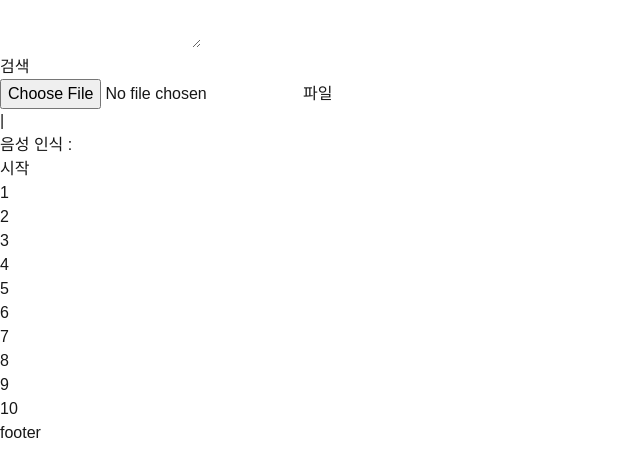
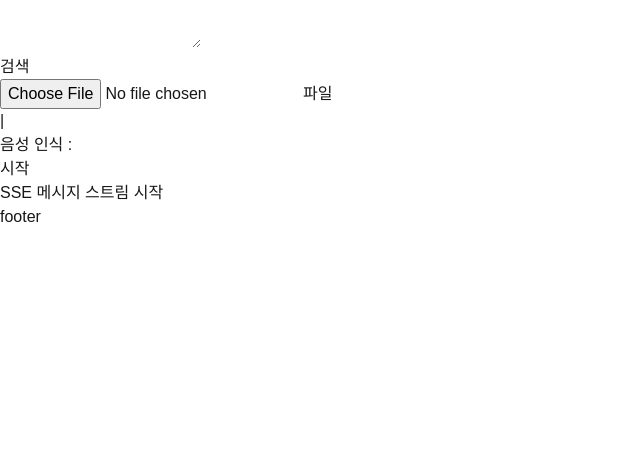
Before and after one commit to cplat-io/ai-agent-front, a Next.js app: page / in a window 1280 px wide. Shown: the top 476 px of the page, without its empty margins (0-640 px from the left). Built offline with nearby package versions, Linux system fonts and the light colour scheme.

Commit message:
[sse] feat: server sent event 로직 추가

```diff
--- a/next.config.ts
+++ b/next.config.ts
@@ -1,12 +1,10 @@
 import type { NextConfig } from "next";
 
+const isProduction = process.env.NODE_ENV === "production";
+
 const nextConfig: NextConfig = {
-  /* config options here */
-  output: "export",
-  assetPrefix:
-    process.env.NODE_ENV === "production"
-      ? "https://cplat-io.github.io/ai-agent-front/"
-      : "",
+  output: isProduction ? "export" : "standalone",
+  assetPrefix: isProduction ? "https://cplat-io.github.io/ai-agent-front/" : "",
 };
 
 export default nextConfig;
--- /dev/null
+++ b/src/app/api/sse/route.ts
@@ -0,0 +1,35 @@
+// FIXME: 정적 사이트 배포할 때는 서버 사이드 기능 사용 불가
+
+export {};
+
+// export async function GET() {
+//   const stream = new ReadableStream({
+//     start(controller) {
+//       let count = 0;
+//       const encoder = new TextEncoder();
+
+//       function sendEvent() {
+//         if (count >= 10) {
+//           controller.close();
+//           return;
+//         }
+
+//         const data = `data: ${JSON.stringify({ text: `Event ${count}` })}\n\n`;
+//         controller.enqueue(encoder.encode(data));
+//         count++;
+
+//         setTimeout(sendEvent, 1000);
+//       }
+
+//       sendEvent();
+//     },
+//   });
+
+//   return new Response(stream, {
+//     headers: {
+//       "Content-Type": "text/event-stream",
+//       "Cache-Control": "no-cache",
+//       Connection: "keep-alive",
+//     },
+//   });
+// }
--- a/src/app/page.tsx
+++ b/src/app/page.tsx
@@ -1,6 +1,7 @@
 "use client";
 
-import SpeechToText from "@/components/SpeechToText";
+import ServerSentEvent from "@/containers/ServerSentEvent";
+import SpeechToText from "@/containers/SpeechToText";
 import { useState } from "react";
 
 const Home = () => {
@@ -123,9 +124,10 @@ const Home = () => {
       </div>
 
       <main className="flex flex-grow bg-green-50 flex-col justify-between">
-        {Array.from({ length: 10 }, (_, i) => i + 1).map((item, index) => (
+        {/* {Array.from({ length: 10 }, (_, i) => i + 1).map((item, index) => (
           <div key={index}>{item}</div>
-        ))}
+        ))} */}
+        <ServerSentEvent />
       </main>
       <footer className="bg-blue-50 sticky bottom-0 border-2 h-[50px]">
         footer
--- /dev/null
+++ b/src/containers/ServerSentEvent.tsx
@@ -0,0 +1,46 @@
+import { useEffect, useState } from "react";
+
+interface Message {
+  text: string;
+}
+
+const ServerSentEvent = () => {
+  const [messageList, setMessageList] = useState<Array<Message>>([]);
+  const [eventSource, setEventSource] = useState<EventSource | null>(null);
+
+  useEffect(() => {
+    return () => {
+      if (eventSource) {
+        eventSource.close();
+      }
+    };
+  }, [eventSource]);
+
+  const handleClick = () => {
+    const newEventSource = new EventSource("/api/sse");
+
+    newEventSource.onmessage = (event) => {
+      const newMessage = JSON.parse(event.data);
+      setMessageList((prev) => [...prev, newMessage]);
+    };
+
+    newEventSource.onerror = () => {
+      newEventSource.close();
+    };
+
+    setEventSource(newEventSource);
+  };
+
+  return (
+    <div>
+      <button onClick={handleClick}>SSE 메시지 스트림 시작</button>
+      <div>
+        {messageList.map((message, idx) => (
+          <span key={idx}>{message.text}</span>
+        ))}
+      </div>
+    </div>
+  );
+};
+
+export default ServerSentEvent;
```
Also changed, not shown: src/containers/SpeechToText.tsx (renamed from src/components/SpeechToText.tsx).
